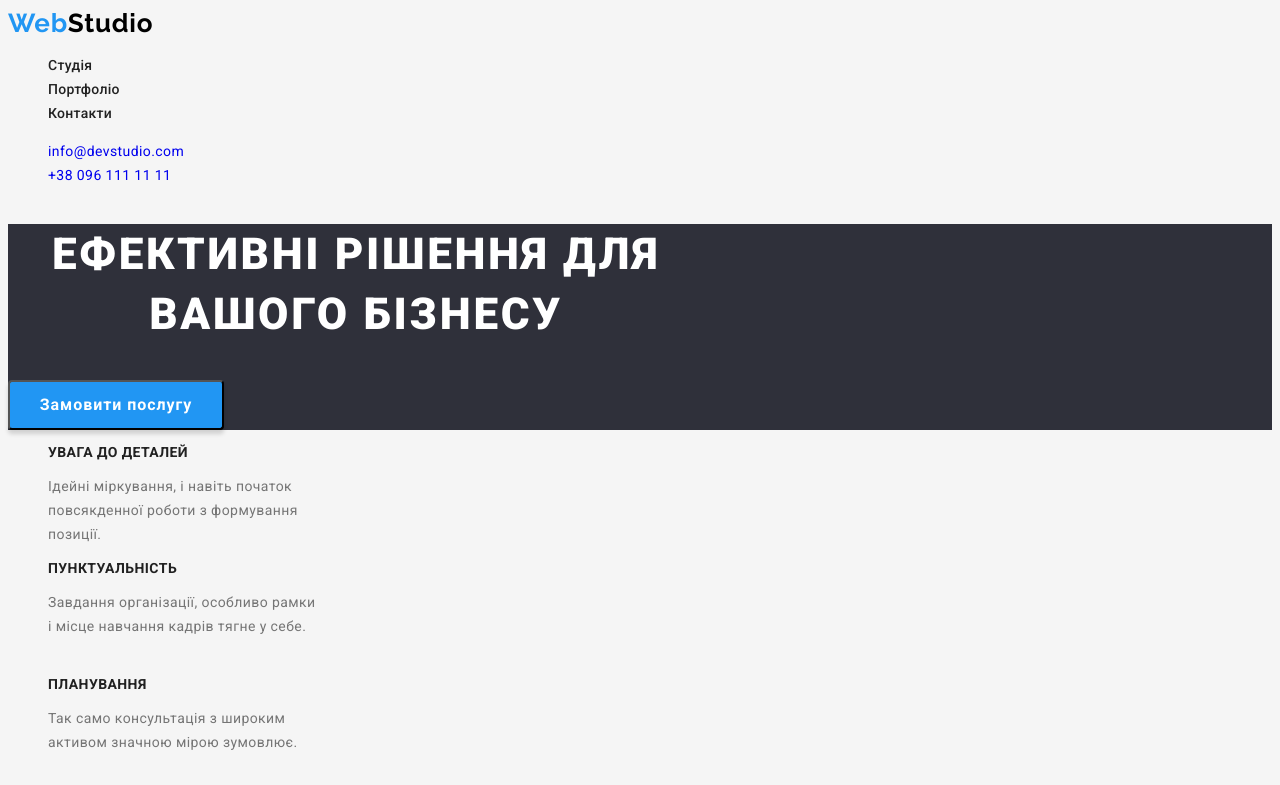
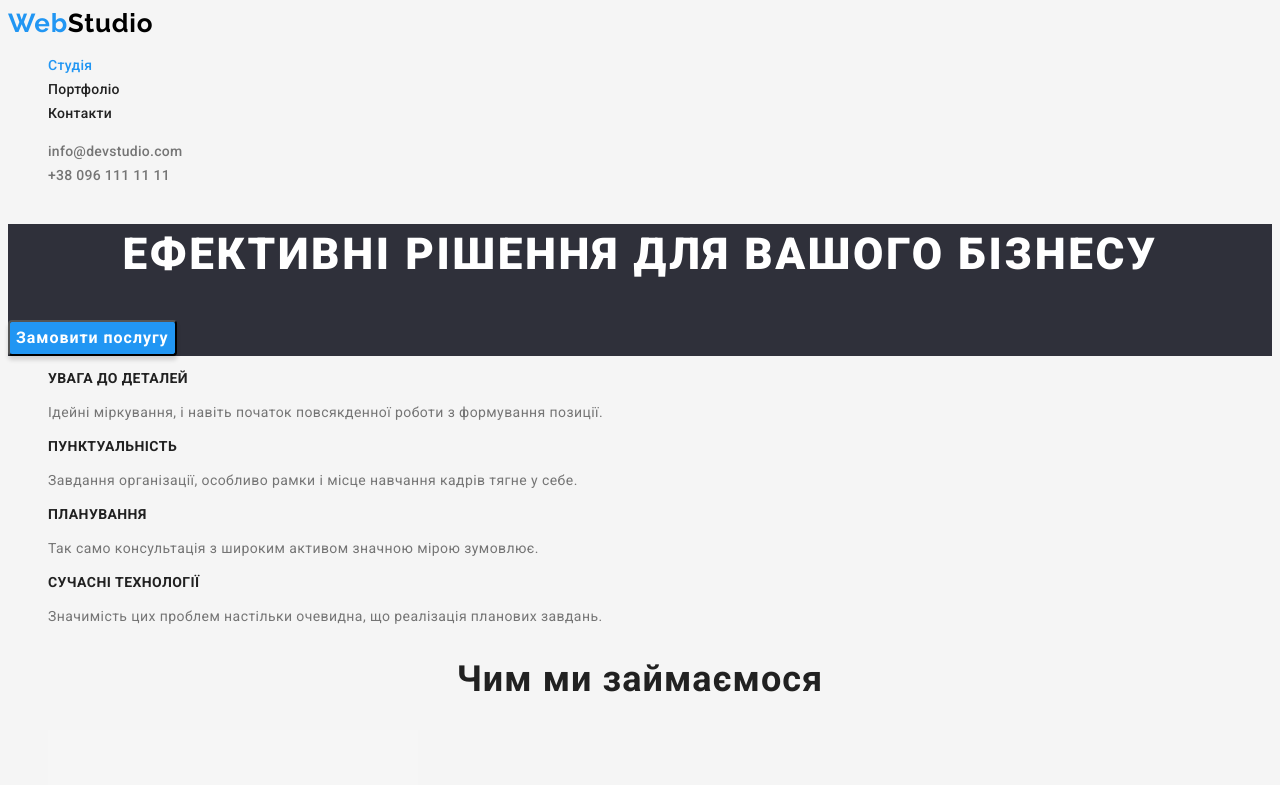
Before and after one commit to ArmenSarkisyan/goit-markup-hw-02, a plain HTML site: page index.html in a window 1280 px wide. Shown: the top 785 px of the page. Drawn offline with Linux system fonts and the light colour scheme; files whose address does not match are found by name.

Commit message:
Исправил стилизацию
Исправил стилизацию согласно рекомендаций ментора

```diff
--- a/css/portfolio.css
+++ b/css/portfolio.css
@@ -34,58 +34,60 @@ p {
 /* header */
 
 .logo {
-    width: 145px;
-    height: 31px;
-    left: 215px;
-    top: 24px;
     font-family: 'Raleway';
     font-size: 26px;
     line-height: calc(31 / 26);
     letter-spacing: 0.03em;
     color: #2196F3;
+    font-family: var(--secondary-font);
 }
 .logo2 {
-    width: 145px;
-    height: 31px;
-    left: 215px;
-    top: 24px;
     font-family: 'Raleway';
     font-size: 26px;
     line-height: calc(31 / 26);
     letter-spacing: 0.03em;
     color: #000000;
+    font-family: var(--secondary-font);
 }
 .foot-logo2 {
-    width: 145px;
-    height: 31px;
-    left: 215px;
-    top: 2154px;
     font-family: 'Raleway';
     font-size: 26px;
     line-height: calc(31 / 26);
     letter-spacing: 0.03em;
     color: #FFFFFF;
+    font-family: var(--secondary-font);
 }
 .nav-link:hover,
 .nav-link:focus {color: #2196F3;}
 .nav-link:active {color: #2196F3;}
 
 .nav-link {
-    width: 72px;
-    height: 16px;
-    left: 548px;
-    top: 32px;
-    font-family: 'Roboto';
     font-weight: 500;
     font-size: 14px;
     line-height: calc(16 / 14);
     letter-spacing: 0.02em;
     color: #212121;
 }
+.nav-link1 {
+    font-weight: 500;
+    font-size: 14px;
+    line-height: calc(16 / 14);
+    letter-spacing: 0.02em;
+    color: #2196F3;
+}
 .contact-link:hover,
 .contact-link:focus {
     color: #2196F3;
 }
+.contact-link {
+    color: #757575;
+    font-weight: 500;
+    font-size: 14px;
+    line-height: calc(16 / 14);
+    letter-spacing: 0.02em;
+    color: #757575;
+}
+
 .add-text:hover,
 .add-text:focus {
     color: #2196F3;
@@ -106,27 +108,16 @@ h1, h2 {display: none}
 .filter-button {
     background: #F5F4FA;
     border-radius: 4px;
-}
-.button-text {
-    width: 68px;
-    height: 26px;
-    left: 748px;
-    top: 180px;
-    font-family: 'Roboto';
     font-weight: 500;
     font-size: 16px;
     line-height: 26px;
     text-align: center;
     letter-spacing: 0.03em;
     color: #212121;
+    font-family: inherit;
 }
 
 .project-name {
-    width: 322px;
-    height: 36px;
-    left: 239px;
-    top: 576px;
-    font-family: 'Roboto';
     font-weight: 700;
     font-size: 18px;
     line-height: calc(36 / 18);
@@ -135,11 +126,6 @@ h1, h2 {display: none}
 }
 
 .project-text {
-    width: 322px;
-    height: 30px;
-    left: 639px;
-    top: 616px;
-    font-family: 'Roboto';
     font-style: normal;
     font-size: 16px;
     line-height: calc(30 / 16);
@@ -154,11 +140,6 @@ h1, h2 {display: none}
 }
 
 .address-text {
-    width: 231px;
-    height: 21px;
-    left: 215px;
-    top: 2205px;
-    font-family: 'Roboto';
     font-style: normal;
     font-size: 14px;
     line-height: 24px;
@@ -167,11 +148,6 @@ h1, h2 {display: none}
 }
 
 .add-text {
-    width: 231px;
-    height: 21px;
-    left: 215px;
-    top: 2235px;
-    font-family: 'Roboto';
     font-style: normal;
     font-size: 14px;
     line-height: calc(24 / 14);
--- a/css/styles.css
+++ b/css/styles.css
@@ -23,6 +23,7 @@ a {text-decoration: none;}
 
 button {
     cursor: pointer;
+    font-family: inherit;
 }
 p {
     font-style: normal;
@@ -30,57 +31,61 @@ p {
 
 /* header */
 .logo {
-    width: 145px;
-    height: 31px;
-    left: 215px;
-    top: 24px;
     font-family: 'Raleway';
     font-size: 26px;
     line-height: calc(31 / 26);
     letter-spacing: 0.03em;
     color: #2196F3;
+    font-family: var(--secondary-font);
+
 }
 .logo2 {
-    width: 145px;
-    height: 31px;
-    left: 215px;
-    top: 24px;
     font-family: 'Raleway';
     font-size: 26px;
     line-height: calc(31 / 26);
     letter-spacing: 0.03em;
     color: #000000;
+    font-family: var(--secondary-font);
 }
 .foot-logo2 {
-    width: 145px;
-    height: 31px;
-    left: 215px;
-    top: 2154px;
     font-family: 'Raleway';
     font-size: 26px;
     line-height: calc(31 / 26);
     letter-spacing: 0.03em;
     color: #FFFFFF;
+    font-family: var(--secondary-font);
 }
-.nav-link:hover,
+.nav-link:hover {color: #2196F3;}
 .nav-link:focus {color: #2196F3;}
 .nav-link:active {color: #2196F3;}
+
 .nav-link {
-    width: 72px;
-    height: 16px;
-    left: 548px;
-    top: 32px;
-    font-family: 'Roboto';
     font-weight: 500;
     font-size: 14px;
     line-height: calc(16 / 14);
     letter-spacing: 0.02em;
     color: #212121;
 }
+.nav-link1 {
+    font-weight: 500;
+    font-size: 14px;
+    line-height: calc(16 / 14);
+    letter-spacing: 0.02em;
+    color: #2196F3;
+}
+
 .contact-link:hover,
 .contact-link:focus {
     color: #2196F3;
 }
+.contact-link {
+    font-weight: 500;
+    font-size: 14px;
+    line-height: calc(16 / 14);
+    letter-spacing: 0.02em;
+    color: #757575;
+}
+
 .add-text:hover,
 .add-text:focus {
     color: #2196F3;
@@ -92,11 +97,6 @@ ul {list-style: none;}
 h1 {text-transform: uppercase;}
 .hero {background-color: #2F303A;}
 .part-name {
-    width: 270px;
-    height: 16px;
-    left: 215px;
-    top: 774px;
-    font-family: 'Roboto';
     font-weight: 700;
     font-size: 14px;
     line-height: calc(16 / 14);
@@ -106,11 +106,6 @@ h1 {text-transform: uppercase;}
 }
 
 .part-text {
-    width: 270px;
-    height: 72px;
-    left: 215px;
-    top: 800px;
-    font-family: 'Roboto';
     font-size: 14px;
     line-height: calc(24 / 14);
     letter-spacing: 0.03em;
@@ -118,11 +113,6 @@ h1 {text-transform: uppercase;}
 }
 
 .act-title {
-    width: 366px;
-    height: 42px;
-    left: 617px;
-    top: 966px;
-    font-family: 'Roboto';
     font-weight: 700;
     font-size: 36px;
     line-height: calc(42 / 36);
@@ -132,11 +122,6 @@ h1 {text-transform: uppercase;}
 }
 
 .hero-title {
-    width: 696px;
-    height: 120px;
-    left: 452px;
-    top: 280px;
-    font-family: 'Roboto';
     font-weight: 900;
     font-size: 44px;
     line-height: 60px;
@@ -147,35 +132,19 @@ h1 {text-transform: uppercase;}
 
 .hero-button {
     background: #2196F3;
-    width: 216px;
-    height: 50px;
-    left: 692px;
-    top: 430px;
     box-shadow: 0px 4px 4px rgba(0, 0, 0, 0.15);
     border-radius: 4px;
-}
-.button-text {
-    width: 152px;
-    height: 30px;
-    left: 724px;
-    top: 440px;
-    font-family: 'Roboto';
-    font-style: normal;
     font-weight: 700;
     font-size: 16px;
     line-height: 30px;
     letter-spacing: 0.06em;
     color: #FFFFFF;
+    font-family: inherit;
 }
 
 .part-title {display:none;}
 
 .team-title {
-    width: 264px;
-    height: 42px;
-    left: 668px;
-    top: 1540px;
-    font-family: 'Roboto';
     font-weight: 700;
     font-size: 36px;
     line-height: calc(42 / 36);
@@ -183,11 +152,6 @@ h1 {text-transform: uppercase;}
     color: #212121;
 }
 .team-member {
-    width: 104px;
-    height: 19px;
-    left: 598px;
-    top: 1922px;
-    font-family: 'Roboto';
     font-weight: 500;
     font-size: 16px;
     line-height: 19px;
@@ -196,11 +160,6 @@ h1 {text-transform: uppercase;}
     color: #212121;
 }
 .team-work {
-    width: 147px;
-    height: 19px;
-    left: 577px;
-    top: 1951px;
-    font-family: 'Roboto';
     font-size: 16px;
     line-height: calc(19 / 16);
     text-align: center;
@@ -214,11 +173,6 @@ h1 {text-transform: uppercase;}
 }
 
 .address-text {
-    width: 231px;
-    height: 21px;
-    left: 215px;
-    top: 2205px;
-    font-family: 'Roboto';
     font-style: normal;
     font-size: 14px;
     line-height: 24px;
@@ -227,11 +181,6 @@ h1 {text-transform: uppercase;}
 }
 
 .add-text {
-    width: 231px;
-    height: 21px;
-    left: 215px;
-    top: 2235px;
-    font-family: 'Roboto';
     font-style: normal;
     font-size: 14px;
     line-height: calc(24 / 14);
--- a/index.html
+++ b/index.html
@@ -17,7 +17,7 @@
             <a class="logo" href="./index.html">Web</a><span class="logo2">Studio</span>
             <ul class="nav-list">
                 <li class="nav-item">
-                    <a class="nav-link" href="">Студія</a>
+                    <a class="nav-link1" href="">Студія</a>
                 </li>
                 <li class="nav-item">
                     <a class="nav-link" href="./portfolio.html">Портфоліо</a>
@@ -40,7 +40,7 @@
     <main class="main-content">
         <section class="hero">
             <h1 class="hero-title">Ефективні рішення для вашого бізнесу</h1>
-            <button class="hero-button" type="button"><span class="button-text">Замовити послугу</span></button>
+            <button class="hero-button" type="button">Замовити послугу</button>
         </section>
         <section class="particular-qualities">
             <h2 class="part-title">Наші особливості</h2>
```
Also changed, not shown: portfolio.html (+6 -6 lines).
